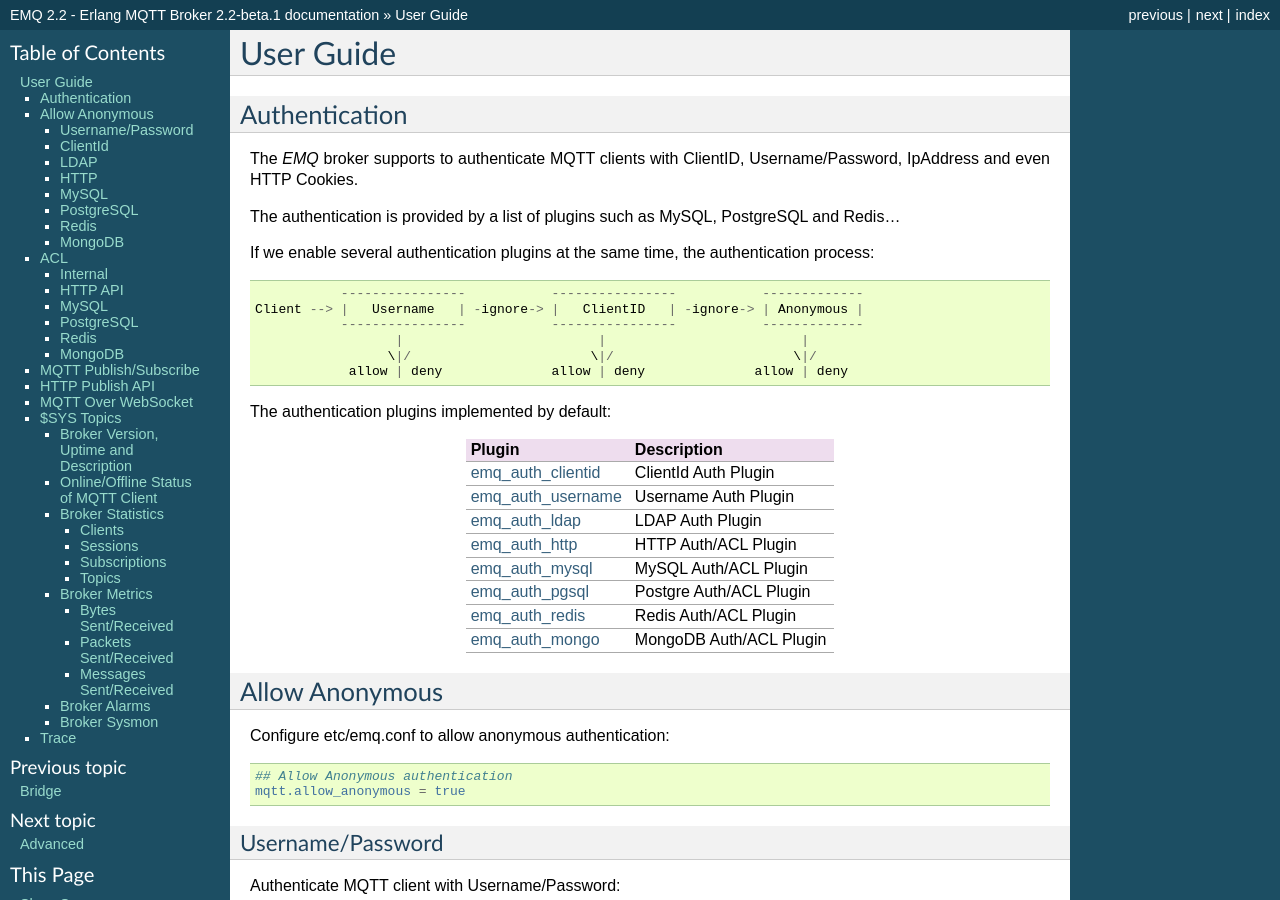
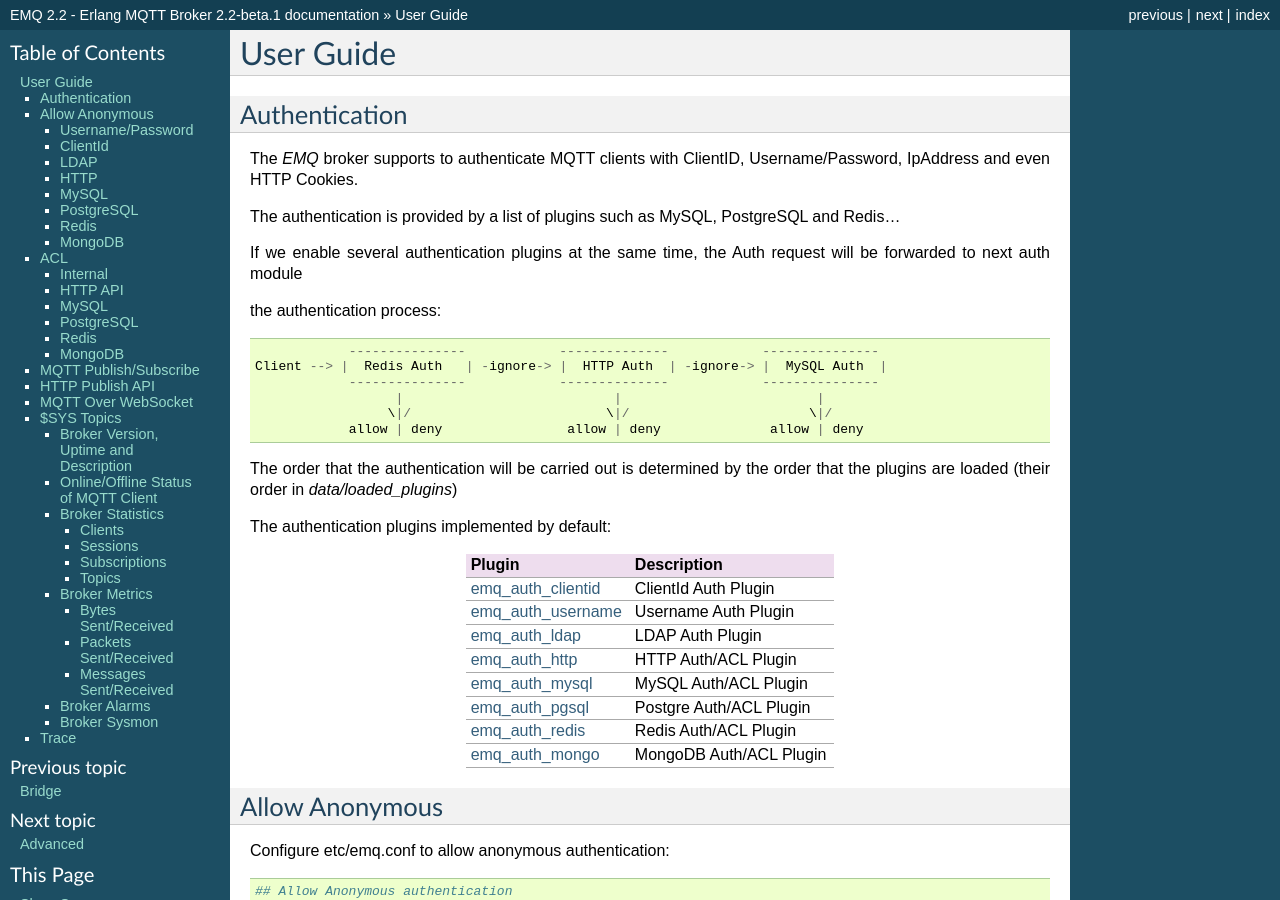
Before and after one commit to emqxarchive/emqx-docs-en, a Sphinx documentation site: the page built from source/guide.rst, in a window 1280 px wide and 900 px high. Built offline with Sphinx 7.4.7, drawn with Linux system fonts in a browser that asks for light colours.

Commit message:
Clarify how authentication ordering is determined, modify example diagram

```diff
--- a/source/guide.rst
+++ b/source/guide.rst
@@ -13,14 +13,19 @@
 
 The authentication is provided by a list of plugins such as MySQL, PostgreSQL and Redis...
 
-If we enable several authentication plugins at the same time, the authentication process::
+If we enable several authentication plugins at the same time, the Auth request will be forwarded to next auth module
 
-               ----------------           ----------------           -------------
-    Client --> |   Username   | -ignore-> |   ClientID   | -ignore-> | Anonymous |
-               ----------------           ----------------           -------------
-                      |                         |                         |
-                     \|/                       \|/                       \|/
-                allow | deny              allow | deny              allow | deny
+the authentication process::
+
+              ---------------            --------------            ---------------
+  Client --> |  Redis Auth   | -ignore-> |  HTTP Auth  | -ignore-> |  MySQL Auth  |
+              ---------------            --------------            ---------------
+                    |                           |                         |
+                   \|/                         \|/                       \|/
+              allow | deny                allow | deny              allow | deny
+
+
+The order that the authentication will be carried out is determined by the order that the plugins are loaded (their order in `data/loaded_plugins`)
 
 The authentication plugins implemented by default:
 
```
